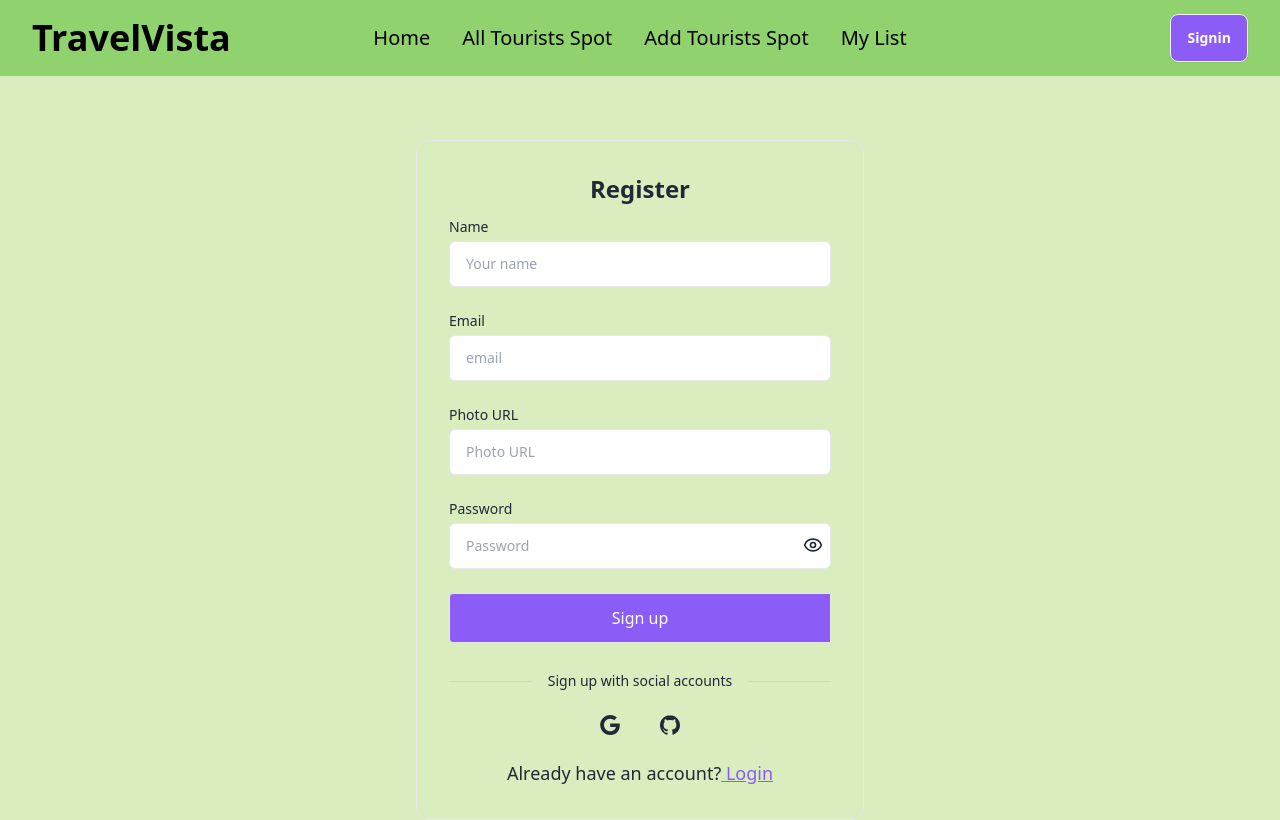
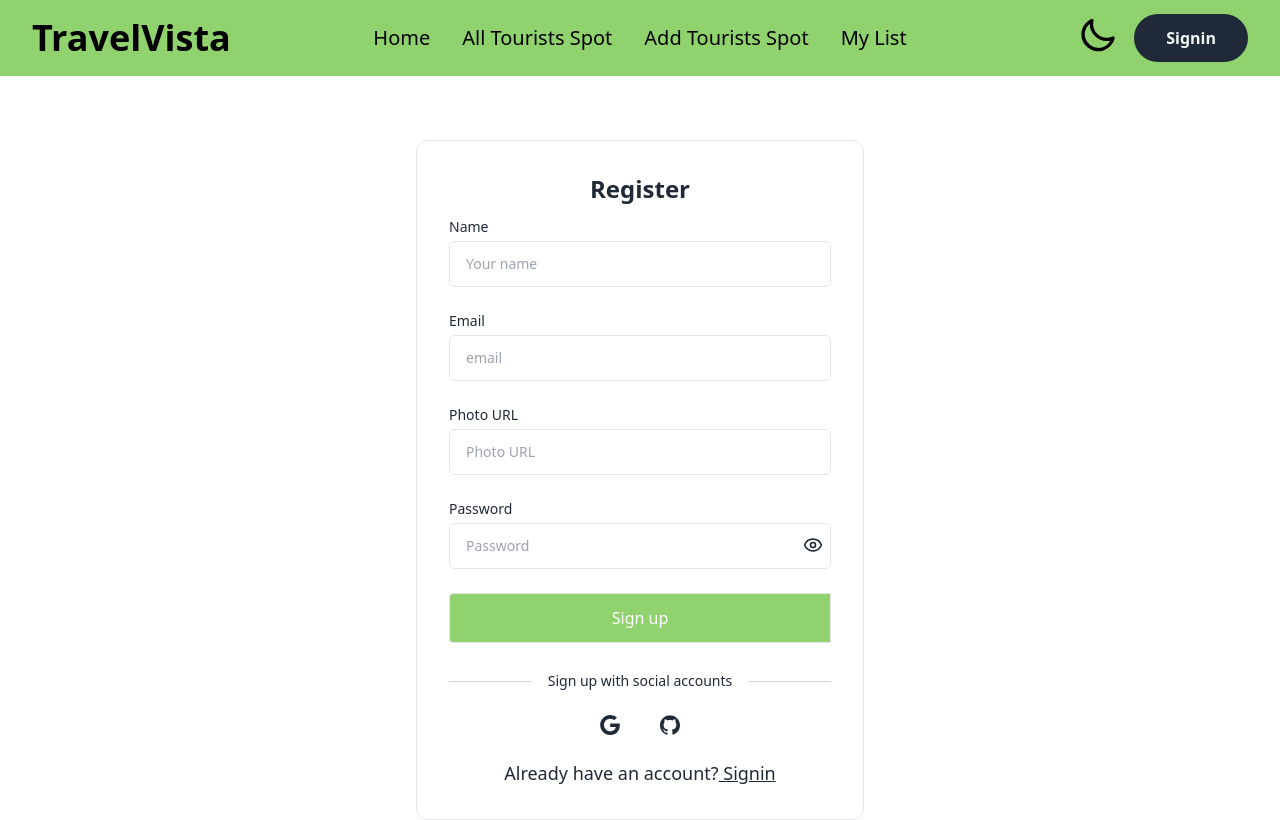
Before and after one commit to Ashik70021/tourism-management-client, a React (Vite) app: page /signup in a window 1280 px wide. Shown: the top 820 px of the page. Built offline with nearby package versions, Linux system fonts and the light colour scheme; no server answers.

Commit message:
implement error page

```diff
--- a/src/Component/AllTouristSpot.jsx
+++ b/src/Component/AllTouristSpot.jsx
@@ -15,7 +15,7 @@ const AllTouristSpot = () => {
     })
     return (
         <div className="container mx-auto mt-16">
-            <button className="btn">Sort</button>
+            <button type="button" className="px-8 py-3 font-semibold rounded-full bg-gray-800 text-gray-100">Short by</button>
             <div className="mt-16 grid grid-cols-1 md:grid-cols-3">
                 {
                     items.map(item => <div key={item._id}>
--- a/src/Component/AuthProvider.jsx
+++ b/src/Component/AuthProvider.jsx
@@ -6,6 +6,7 @@ import auth from "../firebase/firebase.config";
 export const AuthContext = createContext(null);
 const GoogleProvider = new GoogleAuthProvider();
 const GithubProvider = new GithubAuthProvider();
+
 const AuthProvider = ({children}) => {
     const [user, setUser] = useState(null);
     const [loading, setLoading] = useState(true);
--- /dev/null
+++ b/src/Component/Error.jsx
@@ -0,0 +1,24 @@
+
+import { Link } from 'react-router-dom';
+
+const Error = () => {
+    return (
+        <div>
+            <section className="flex items-center h-full p-16 dark:bg-gray-50 dark:text-gray-800">
+
+            <div className="container flex flex-col items-center justify-center px-5 mx-auto my-8">
+                <div className="max-w-md text-center">
+                    <h2 className="mb-8 font-extrabold text-9xl dark:text-gray-400">
+                        <span className="sr-only">Error</span>404
+                    </h2>
+                    <p className="text-2xl font-semibold md:text-3xl">Sorry, we couldn't find this page.</p>
+                    <p className="mt-4 mb-8 dark:text-gray-600">But dont worry, you can find plenty of other things on our homepage.</p>
+                    <Link to="/" className="px-8 py-3 font-semibold rounded bg-violet-500 text-white">Back to homepage</Link>
+                </div>
+            </div>
+        </section>
+        </div>
+    );
+};
+
+export default Error;
--- a/src/Component/Navbar.jsx
+++ b/src/Component/Navbar.jsx
@@ -1,9 +1,25 @@
 import { NavLink } from 'react-router-dom';
 import '../App.css'
-import { useContext } from 'react';
+import { useContext, useEffect, useState } from 'react';
 import { AuthContext } from './AuthProvider';
 const Navbar = () => {
-    const { user, logout} = useContext(AuthContext);
+    const { user, logout } = useContext(AuthContext);
+    const [theme, setTheme] = useState(localStorage.getItem("theme") ? localStorage.getItem("theme") : "light" );
+
+    const handleToggle = (e) =>{
+          if(e.target.checked){
+            setTheme("dark");
+          }
+          else{
+            setTheme("light");
+          }
+    }
+
+    useEffect(() =>{
+        localStorage.setItem("theme", theme);
+        const localTheme = localStorage.getItem("theme");
+        document.querySelector("html").setAttribute("data-theme", localTheme);
+    },[theme]);
 
     const link = <>
         <li className='text-xl'> <NavLink to="/">Home</NavLink> </li>
@@ -32,12 +48,29 @@ const Navbar = () => {
 
                 </div>
                 <div className="navbar-end">
+                    {/* dark mode */}
+                    <div className='mr-4'>
+                        <label className="swap swap-rotate">
+
+                            <input type="checkbox"
+                            onChange={handleToggle}
+                            checked = {theme === "light" ? false : true}
+                            />
+
+                            {/* sun icon */}
+                            <svg className="swap-on fill-current w-10 h-10" xmlns="http://www.w3.org/2000/svg" viewBox="0 0 24 24"><path d="M5.64,17l-.71.71a1,1,0,0,0,0,1.41,1,1,0,0,0,1.41,0l.71-.71A1,1,0,0,0,5.64,17ZM5,12a1,1,0,0,0-1-1H3a1,1,0,0,0,0,2H4A1,1,0,0,0,5,12Zm7-7a1,1,0,0,0,1-1V3a1,1,0,0,0-2,0V4A1,1,0,0,0,12,5ZM5.64,7.05a1,1,0,0,0,.7.29,1,1,0,0,0,.71-.29,1,1,0,0,0,0-1.41l-.71-.71A1,1,0,0,0,4.93,6.34Zm12,.29a1,1,0,0,0,.7-.29l.71-.71a1,1,0,1,0-1.41-1.41L17,5.64a1,1,0,0,0,0,1.41A1,1,0,0,0,17.66,7.34ZM21,11H20a1,1,0,0,0,0,2h1a1,1,0,0,0,0-2Zm-9,8a1,1,0,0,0-1,1v1a1,1,0,0,0,2,0V20A1,1,0,0,0,12,19ZM18.36,17A1,1,0,0,0,17,18.36l.71.71a1,1,0,0,0,1.41,0,1,1,0,0,0,0-1.41ZM12,6.5A5.5,5.5,0,1,0,17.5,12,5.51,5.51,0,0,0,12,6.5Zm0,9A3.5,3.5,0,1,1,15.5,12,3.5,3.5,0,0,1,12,15.5Z" /></svg>
+
+                            {/* moon icon */}
+                            <svg className="swap-off fill-current w-10 h-10" xmlns="http://www.w3.org/2000/svg" viewBox="0 0 24 24"><path d="M21.64,13a1,1,0,0,0-1.05-.14,8.05,8.05,0,0,1-3.37.73A8.15,8.15,0,0,1,9.08,5.49a8.59,8.59,0,0,1,.25-2A1,1,0,0,0,8,2.36,10.14,10.14,0,1,0,22,14.05,1,1,0,0,0,21.64,13Zm-9.5,6.69A8.14,8.14,0,0,1,7.08,5.22v.27A10.15,10.15,0,0,0,17.22,15.63a9.79,9.79,0,0,0,2.1-.22A8.11,8.11,0,0,1,12.14,19.73Z" /></svg>
+
+                        </label>
+                    </div>
                     {
                         user ?
                             <div className="dropdown dropdown-end">
                                 <div tabIndex={0} role="button" className="btn btn-ghost btn-circle avatar">
                                     <div className="w-10 rounded-full">
-                                    <img alt="profile" src={user?.photoURL ||"https://i.ibb.co/9N4MfJH/user.png"}/>
+                                        <img alt="profile" src={user?.photoURL || "https://i.ibb.co/9N4MfJH/user.png"} />
                                     </div>
                                 </div>
                                 <ul tabIndex={0} className="mt-3 p-2 shadow menu menu-sm dropdown-content bg-base-100 rounded-box w-52">
@@ -46,7 +79,8 @@ const Navbar = () => {
                                     <li onClick={() => logout()}><a>Logout</a></li>
                                 </ul>
                             </div> :
-                        <a href="/signin" className="btn bg-violet-500 text-white">Signin</a>
+                            <a href="/signin"><button type="button" className="px-8 py-3 font-semibold rounded-full bg-gray-800 text-gray-100">Signin</button></a>
+
                     }
                 </div>
             </nav>
--- a/src/Component/Root.jsx
+++ b/src/Component/Root.jsx
@@ -4,7 +4,7 @@ import Footer from "./Footer";
 
 const Root = () => {
     return (
-        <div className="bg-[#D9EDBF]">
+        <div className="">
             <Navbar></Navbar>
             <Outlet></Outlet>
             <Footer></Footer>
--- a/src/Component/Signin.jsx
+++ b/src/Component/Signin.jsx
@@ -1,7 +1,7 @@
 import { useContext, useEffect } from "react";
 import { AuthContext } from "./AuthProvider";
 import { useForm } from "react-hook-form";
-import { useNavigate, useLocation } from "react-router-dom";
+import { useNavigate, useLocation, Navigate } from "react-router-dom";
 import { useState } from "react";
 import { LuEye, LuEyeOff } from "react-icons/lu";
 
@@ -27,10 +27,11 @@ const Signin = () => {
             .catch((error) => {
                 alert("Invalid email or Password")
             })
+
     }
     useEffect(() => {
         if (user) {
-            navigate(location.state)
+            navigate(location.state);
         }
     }, [user])
 
@@ -65,7 +66,7 @@ const Signin = () => {
                         <a rel="noopener noreferrer" href="#">Forgot Password?</a>
                     </div>
                 </div>
-                <button className="block w-full p-3 text-center rounded-s border bg-violet-500 text-white">Sign in</button>
+                <button className="block w-full p-3 text-center rounded-s border bg-[#90D26D] text-white">Sign in</button>
             </form>
             <div className="flex items-center pt-4 space-x-1">
                 <div className="flex-1 h-px sm:w-16 bg-gray-300"></div>
@@ -85,7 +86,7 @@ const Signin = () => {
                 </button>
             </div>
             <p className="text-lg text-center sm:px-6 dark:text-gray-600"> Dont have an account?
-                <a rel="/signup" href="/signup" className="underline dark:text-gray-800 text-violet-500"> Sign up</a>
+                <a rel="/signup" href="/signup" className="underline dark:text-gray-800 text-gray-800"> Sign up</a>
             </p>
         </div>
     );
--- a/src/Component/Signup.jsx
+++ b/src/Component/Signup.jsx
@@ -1,13 +1,13 @@
-import { useContext, useState } from "react";
+import { useContext, useEffect, useState } from "react";
 import { useForm } from "react-hook-form";
 import { LuEye, LuEyeOff } from "react-icons/lu";
 import { AuthContext } from "./AuthProvider";
 
+
 const Signup = () => {
 
-    const { registerUser, updateUserProfile } = useContext(AuthContext);
+    const {user, registerUser, updateUserProfile } = useContext(AuthContext);
     const [showPassword, setShowPassword] = useState(false);
-
 
     const {
         register,
@@ -34,7 +34,13 @@ const Signup = () => {
                 updateUserProfile(name, photoURL)
                 alert("Successfully Register");
             })
+
     }
+    // useEffect(() => {
+    //     if (user) {
+    //         navigate(location.state);
+    //     }
+    // }, [user])
 
     return (
         <div className="w-full max-w-md p-8 space-y-3 rounded-xl border mx-auto mt-16">
@@ -73,7 +79,7 @@ const Signup = () => {
                     {errors.password && <span className="text-red-500" >This field is required</span>}
                 </div>
 
-                <button className="block w-full p-3 text-center rounded-s border bg-violet-500 text-white">Sign up</button>
+                <button className="block w-full p-3 text-center rounded-s border bg-[#90D26D] text-white">Sign up</button>
             </form>
             <div className="flex items-center pt-4 space-x-1">
                 <div className="flex-1 h-px sm:w-16 bg-gray-300"></div>
@@ -93,7 +99,7 @@ const Signup = () => {
                 </button>
             </div>
             <p className="text-lg text-center sm:px-6 dark:text-gray-600">Already have an account?
-                <a rel="/login" href="/login" className="underline text-violet-500"> Login</a>
+                <a rel="" href="/signin" className="underline text-gray-800"> Signin</a>
             </p>
         </div>
     );
--- a/src/Component/ViewDetails.jsx
+++ b/src/Component/ViewDetails.jsx
@@ -1,10 +1,18 @@
+import { useContext } from "react";
 import { useLoaderData, useParams } from "react-router-dom";
+import { AuthContext } from "./AuthProvider";
 
 const ViewDetails = () => {
+    const {loading } = useContext(AuthContext);
     const items = useLoaderData();
     const {id} = useParams();
     const item = items.find(item => item._id === id)
     console.log(item)
+
+    if(loading){
+        return <span className="loading loading-spinner loading-lg"></span>
+    }
+
     return (
         <div>
             <section className="dark:bg-gray-100 dark:text-gray-800">
--- a/src/main.jsx
+++ b/src/main.jsx
@@ -18,11 +18,13 @@ import Signup from './Component/Signup';
 import SpotDetails from './Component/SpotDetails';
 import ViewDetails from './Component/ViewDetails';
 import ProtectedRoute from './Component/ProtectedRoute';
+import Error from './Component/Error';
 
 const router = createBrowserRouter([
   {
     path: "/",
     element: <Root></Root>,
+    errorElement: <Error></Error>,
     children: [
       {
         path: "/",
--- a/tailwind.config.js
+++ b/tailwind.config.js
@@ -8,4 +8,10 @@ export default {
     extend: {},
   },
   plugins: [require("daisyui")],
+  daisyui: {
+    themes: [
+      "light",
+      "dark",
+    ],
+  },
 }
```
Also changed, not shown: src/Component/TouristSpot.jsx (+6 -5 lines), src/Component/ProtectedRoute.jsx (line endings or trailing spaces). Lines whose indentation alone changed are shown as unchanged.
